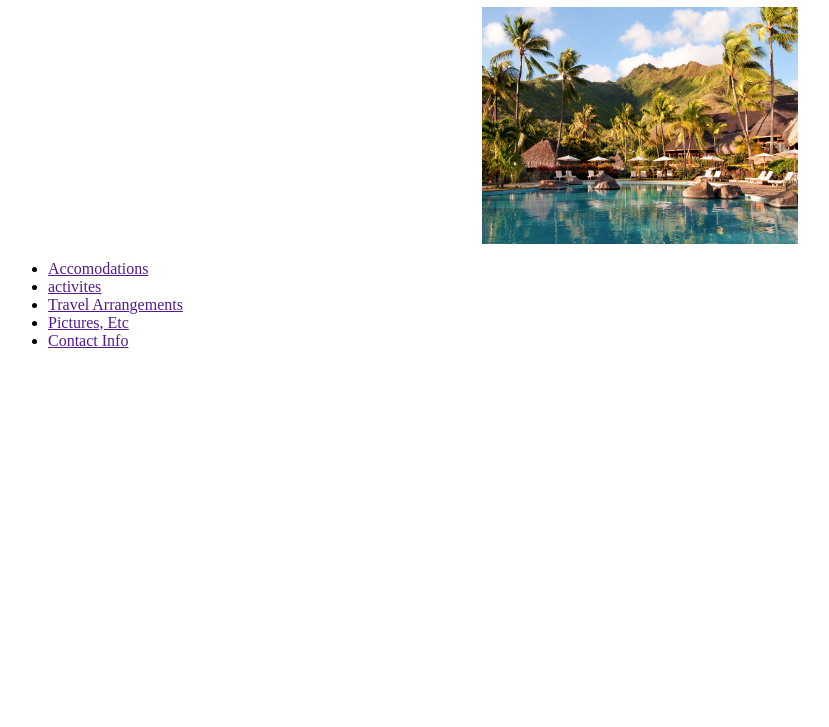
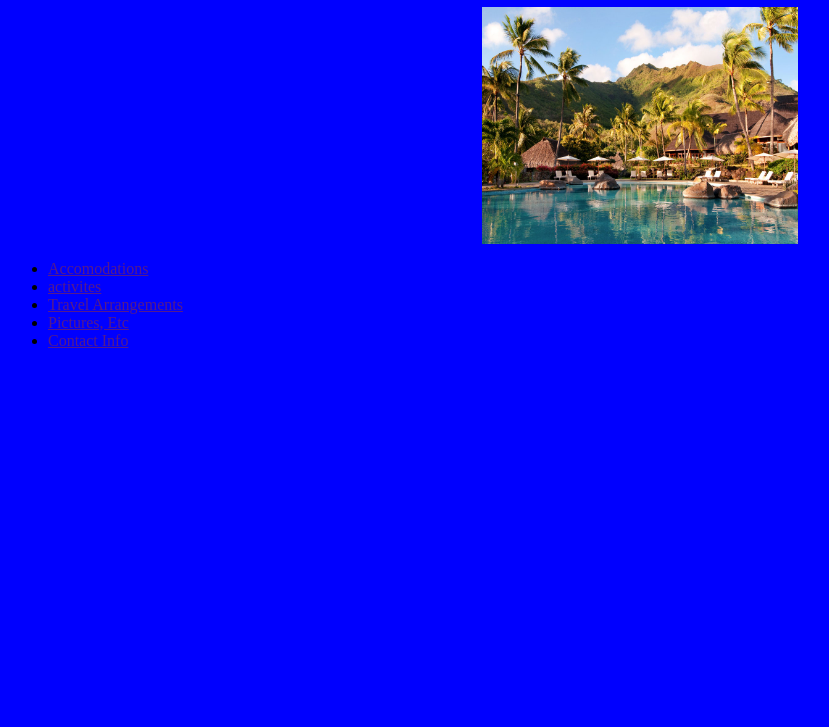
Before and after one commit to parkerbenoit/resort-website, a plain HTML site: page index.html in a window 1280 px wide. Shown: the part 73-800 px from the top of the page, without its empty margins (0-829 px from the left). Drawn offline with Linux system fonts and the light colour scheme.

Commit message:
blue background

```diff
--- a/css/styles.css
+++ b/css/styles.css
@@ -9,3 +9,7 @@ h1 {
   margin-right: auto;
   width: 50%;
 }
+
+.blue {
+  background-color: blue;
+}
--- a/index.html
+++ b/index.html
@@ -6,14 +6,15 @@
   <link href="css/styles.css" rel="stylesheet" type="text/css">
   <title> Resort Website </title>
 </head>
-<body>
+<body class="blue">
+  <div class="blue">
     <h1>M & P Resort & Spa</h1>
       <div class="resort">
         <img src="img/resort1.jpg" alt="resort picture" class="resort">
       </div>
 
 
-    <div>
+      <div class="lists">
         <ul>
           <li> <a href="">Accomodations</a></li>
           <li> <a href="">activites</a></li>
@@ -22,5 +23,6 @@
           <li> <a href="">Contact Info</a></li>
         </ul>
       </div>
+  </div>
 </body>
 </html>
```
Lines whose indentation alone changed are shown as unchanged.
